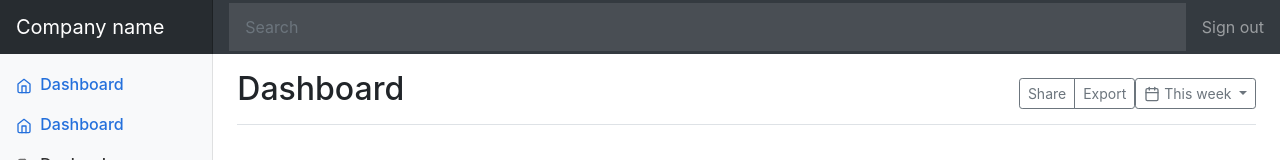
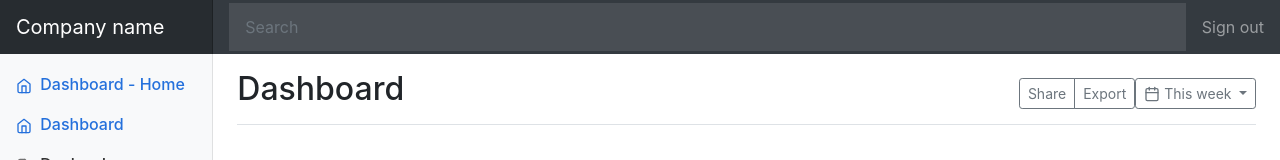
Before and after one commit to scherenhaenden/SaladBar, an Angular app in the folder SaladBarFrontEnd/: page / in a window 1280 px wide. Shown: the top 160 px of the page. Built offline with nearby package versions, Linux system fonts and the light colour scheme.

Commit message:
Changes:
- Make list work dynamically
- It works by now only with text

```diff
--- /dev/null
+++ b/SaladBarFrontEnd/src/app/modules/UIs/shared-module/sidebar/models/side-bar-link-model.ts
@@ -0,0 +1,5 @@
+export class SideBarLinkModel {
+  public nameDescription!: string;
+  public link!: string;
+  public icon!: string;
+}
--- a/SaladBarFrontEnd/src/app/modules/UIs/shared-module/sidebar/nav-bar-links-of-side-bar/nav-bar-links-of-side-bar.component.html
+++ b/SaladBarFrontEnd/src/app/modules/UIs/shared-module/sidebar/nav-bar-links-of-side-bar/nav-bar-links-of-side-bar.component.html
@@ -1,6 +1,14 @@
 <li class="nav-item">
   <a class="nav-link active" aria-current="page" href="#">
-    <svg xmlns="http://www.w3.org/2000/svg" width="24" height="24" viewBox="0 0 24 24" fill="none" stroke="currentColor" stroke-width="2" stroke-linecap="round" stroke-linejoin="round" class="feather feather-home align-text-bottom" aria-hidden="true"><path d="M3 9l9-7 9 7v11a2 2 0 0 1-2 2H5a2 2 0 0 1-2-2z"></path><polyline points="9 22 9 12 15 12 15 22"></polyline></svg>
-    Dashboard
+    <svg xmlns="http://www.w3.org/2000/svg" width="24" height="24"
+    viewBox="0 0 24 24" fill="none" stroke="currentColor" stroke-width="2"
+    stroke-linecap="round" stroke-linejoin="round" class="feather feather-home align-text-bottom"
+    aria-hidden="true">
+    <path d="M3 9l9-7 9 7v11a2 2 0 0 1-2 2H5a2 2 0 0 1-2-2z"></path>
+    <polyline points="9 22 9 12 15 12 15 22"></polyline>
+  </svg>
+
+    {{sideBarLinkObject?.nameDescription}}
+
   </a>
 </li>
--- a/SaladBarFrontEnd/src/app/modules/UIs/shared-module/sidebar/nav-bar-links-of-side-bar/nav-bar-links-of-side-bar.component.ts
+++ b/SaladBarFrontEnd/src/app/modules/UIs/shared-module/sidebar/nav-bar-links-of-side-bar/nav-bar-links-of-side-bar.component.ts
@@ -1,4 +1,5 @@
-import { Component, OnInit } from '@angular/core';
+import { Component, Input, OnInit } from '@angular/core';
+import { SideBarLinkModel } from '../models/side-bar-link-model';
 
 @Component({
   selector: 'app-nav-bar-links-of-side-bar',
@@ -7,6 +8,8 @@ import { Component, OnInit } from '@angular/core';
 })
 export class NavBarLinksOfSideBarComponent implements OnInit {
 
+  @Input() sideBarLinkObject!: SideBarLinkModel;
+
   constructor() { }
 
   ngOnInit(): void {
--- a/SaladBarFrontEnd/src/app/modules/UIs/shared-module/sidebar/sidebar.component.html
+++ b/SaladBarFrontEnd/src/app/modules/UIs/shared-module/sidebar/sidebar.component.html
@@ -2,7 +2,10 @@
   <div class="position-sticky pt-3 sidebar-sticky">
     <ul class="nav flex-column">
 
-      <app-nav-bar-links-of-side-bar></app-nav-bar-links-of-side-bar>
+      <ng-container *ngFor="let item of sideBarLinkObjects; index as i;">
+        <app-nav-bar-links-of-side-bar [sideBarLinkObject]="item"></app-nav-bar-links-of-side-bar>
+
+      </ng-container>
       <li class="nav-item">
         <a class="nav-link active" aria-current="page" href="#">
           <svg xmlns="http://www.w3.org/2000/svg" width="24" height="24" viewBox="0 0 24 24" fill="none" stroke="currentColor" stroke-width="2" stroke-linecap="round" stroke-linejoin="round" class="feather feather-home align-text-bottom" aria-hidden="true"><path d="M3 9l9-7 9 7v11a2 2 0 0 1-2 2H5a2 2 0 0 1-2-2z"></path><polyline points="9 22 9 12 15 12 15 22"></polyline></svg>
--- a/SaladBarFrontEnd/src/app/modules/UIs/shared-module/sidebar/sidebar.component.ts
+++ b/SaladBarFrontEnd/src/app/modules/UIs/shared-module/sidebar/sidebar.component.ts
@@ -1,4 +1,5 @@
 import { Component, OnInit } from '@angular/core';
+import { SideBarLinkModel } from './models/side-bar-link-model';
 
 @Component({
   selector: 'app-sidebar',
@@ -7,9 +8,24 @@ import { Component, OnInit } from '@angular/core';
 })
 export class SidebarComponent implements OnInit {
 
+  public sideBarLinkObjects!: SideBarLinkModel [];
+
   constructor() { }
 
   ngOnInit(): void {
+    this.loadSideBarLinkObjects();
+  }
+
+  public loadSideBarLinkObjects(): void {
+    this.sideBarLinkObjects = [];
+
+    const sideBarLinkObject1 = new SideBarLinkModel();
+
+    sideBarLinkObject1.nameDescription = 'Dashboard - Home';
+    sideBarLinkObject1.link = '/';
+    sideBarLinkObject1.icon = 'home';
+
+    this.sideBarLinkObjects.push(sideBarLinkObject1);
   }
 
 }
```
Also changed, not shown: 1 other file (tests, documents, lock files or other folders).
